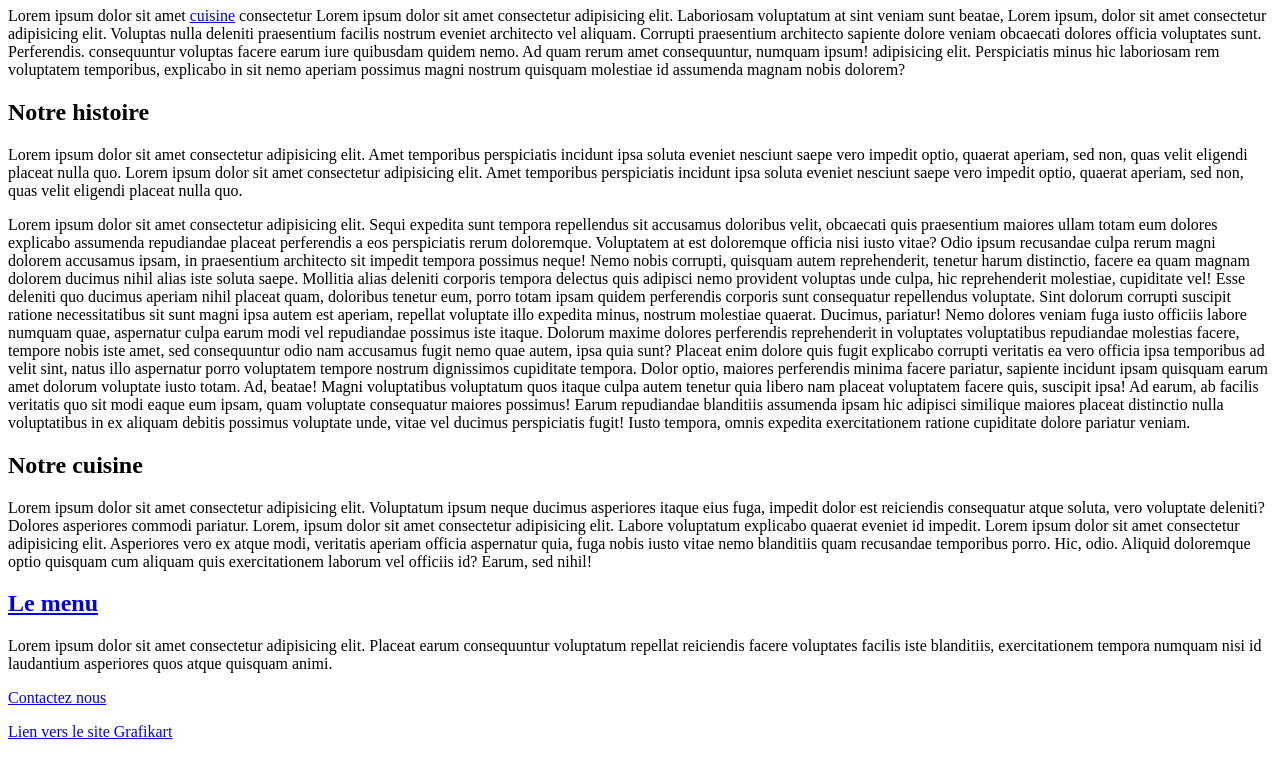
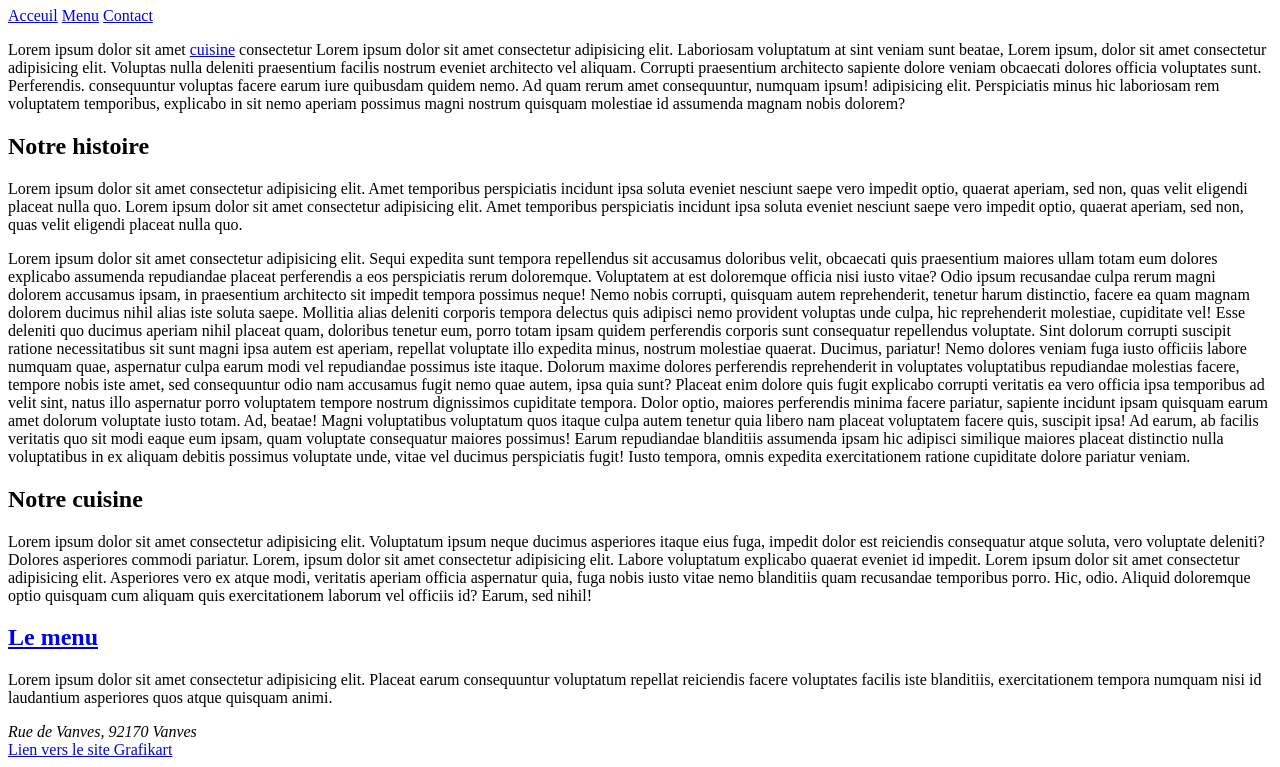
Before and after one commit to liesOne/site_restaurant, a plain HTML site: page index.html in a window 1280 px wide. Shown: the part 73-840 px from the top of the page. Drawn offline with Linux system fonts and the light colour scheme.

Commit message:
Rajout d'une partie <header> et <footer> dans chacune des  pages

```diff
--- a/index.html
+++ b/index.html
@@ -5,7 +5,16 @@
     <title>Restaurant Le Fiasco</title>
 </head>
 <body>
-    <h1>Le restaurant gastronomique Le Fiasco</h1>
+    <header>
+        <h1>Le restaurant gastronomique Le Fiasco</h1>
+        <div>
+            <a href="index.html">Acceuil</a>
+            <a href="menu.html">Menu</a>
+            <a href="contact.html">Contact</a>
+        </div>
+
+    </header>
+
     <p>Lorem ipsum dolor sit amet <a href="#cuisine">cuisine</a> consectetur Lorem ipsum dolor sit amet consectetur adipisicing elit.
     Laboriosam voluptatum at sint veniam sunt beatae, Lorem ipsum, dolor sit amet consectetur adipisicing elit.
     Voluptas nulla deleniti praesentium facilis nostrum eveniet architecto vel aliquam. Corrupti praesentium architecto sapiente dolore
@@ -44,7 +53,10 @@
     <h2> <a href="menu.html">Le menu</a></h2>
     <p>Lorem ipsum dolor sit amet consectetur adipisicing elit. Placeat earum consequuntur voluptatum repellat reiciendis facere voluptates facilis iste blanditiis, exercitationem tempora numquam nisi id laudantium asperiores quos atque quisquam animi.</p>
 
-    <p><a href="contact.html">Contactez nous</a></p>
-    <p><a href="https://www.grafikart.fr" target="_blank">Lien vers le site Grafikart</a></p>
+    <footer>
+        <address>Rue de Vanves, 92170 Vanves </address>
+        <a href="https://www.grafikart.fr" target="_blank">Lien vers le site Grafikart</a>
+    </footer>
+
 </body>
 </html>
```
Also changed, not shown: contact.html (+14 -1 lines), menu.html (+14 -1 lines).
